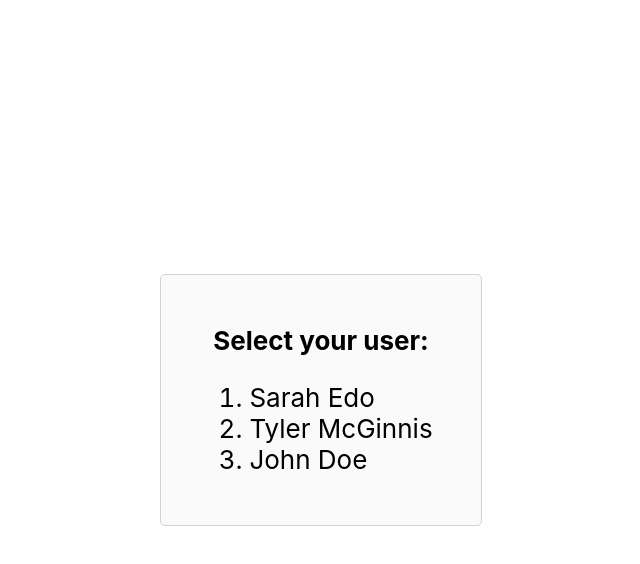
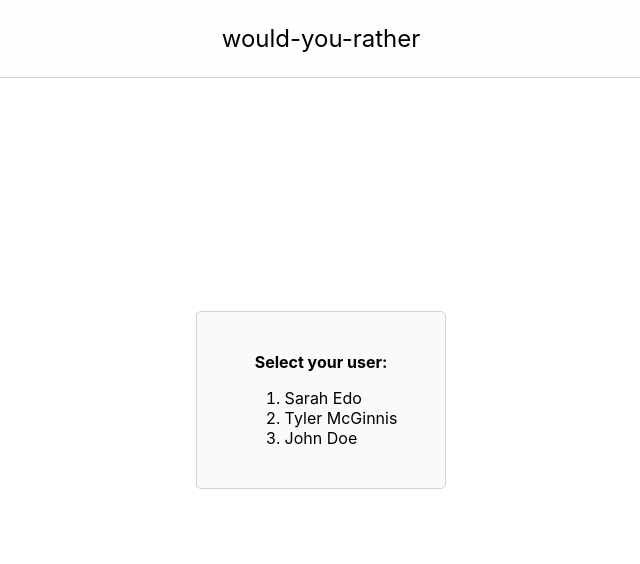
Before and after one commit to Slippersen/would-you-rather, a React (Create React App) app: page / in a window 1280 px wide. Shown: the top 564 px of the page, without its empty margins (319-959 px from the left). Built offline with nearby package versions, Linux system fonts and the light colour scheme.

Commit message:
Enable 'log-out'

```diff
--- a/src/App.css
+++ b/src/App.css
@@ -5,7 +5,6 @@
   flex-direction: column;
   align-items: center;
   justify-content: center;
-  font-size: calc(10px + 2vmin);
 }
 
 .App-logo {
@@ -17,9 +16,6 @@
   .App-logo {
     animation: App-logo-float infinite 3s ease-in-out;
   }
-}
-
-.App-header {
 }
 
 .App-link {
--- a/src/App.js
+++ b/src/App.js
@@ -1,9 +1,37 @@
 import React, { useEffect } from "react";
 import { useSelector, useDispatch } from "react-redux";
-import { setAvailableUsers } from "./features/users/usersSlice";
+import styled from "styled-components";
+import { setAvailableUsers, logOut } from "./features/users/usersSlice";
 import * as DATA from "./services/_DATA";
 import UsersList from "./components/UsersList";
 import "./App.css";
+
+const StyledHeader = styled.header`
+  position: absolute;
+  top: 0;
+  width: 100%;
+  background-color: #FEFEFE;
+  border-bottom: 1px solid lightgray;
+  padding: 24px 0;
+  font-size: 1.5rem;
+`;
+
+const StyledUsername = styled.span`
+  position: absolute;
+  right: 24px;
+  font-size: 12px;
+`;
+
+const StyledLogoutLink = styled.span`
+  :hover {
+    cursor: pointer;
+    text-decoration: underline;
+  }
+`;
+
+const logOutUser = (dispatch) => {
+  dispatch(logOut());
+};
 
 const App = () => {
   const loggedInUser = useSelector((state) => state.users.loggedInUser);
@@ -15,8 +43,19 @@ const App = () => {
 
   return (
     <div className="App">
-      <header className="App-header"></header>
-      { !loggedInUser ? <UsersList /> : <h1>Logged in</h1> }
+      <StyledHeader>
+        would-you-rather
+        {loggedInUser && (
+          <StyledUsername>
+            {loggedInUser?.name}
+            <br />
+            <StyledLogoutLink onClick={() => logOutUser(dispatch)}>
+              (log out)
+            </StyledLogoutLink>
+          </StyledUsername>
+        )}
+      </StyledHeader>
+      {!loggedInUser ? <UsersList /> : <h1>Logged in</h1>}
     </div>
   );
 };
--- a/src/features/users/usersSlice.js
+++ b/src/features/users/usersSlice.js
@@ -13,7 +13,7 @@ export const userSlice = createSlice({
       );
     },
     logIn: (state, action) => {
-      // TODO: receive ID, map to available users
+      // TODO: persist state upon refresh
       state.loggedInUser = action.payload;
     },
     logOut: (state) => {
```
